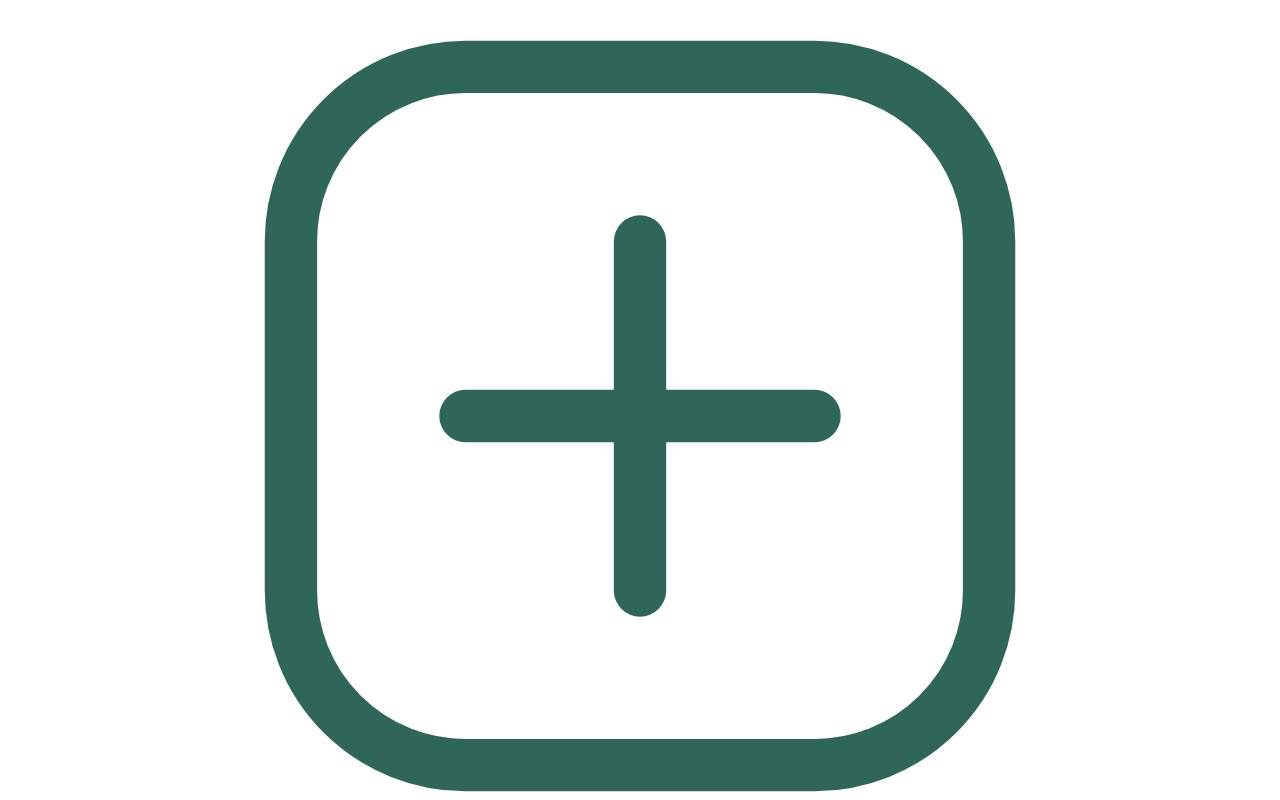
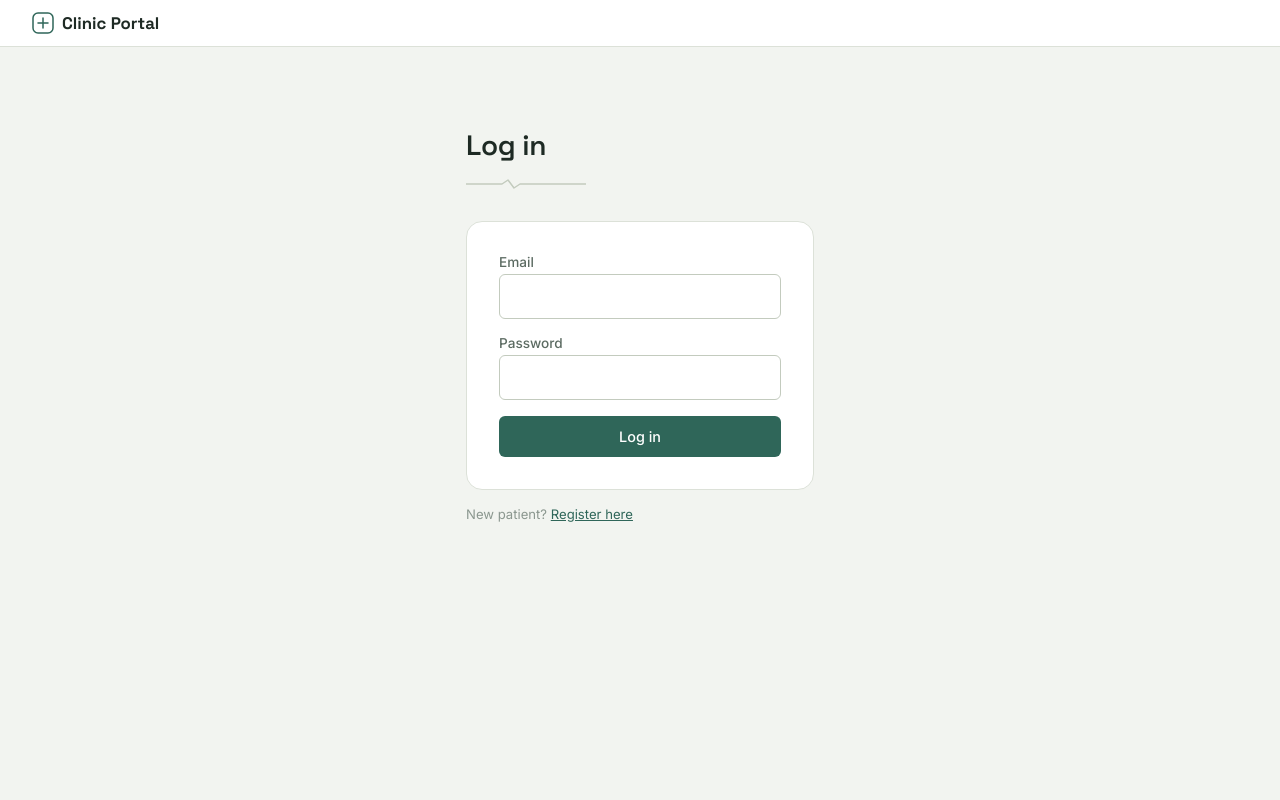
Before and after one commit to xClaudiaArias/intake, a React (Vite) app in the folder frontend/: page /login in a window 1280 px wide. Shown: the top 800 px of the page. Built offline with nearby package versions, Linux system fonts and the light colour scheme.

Commit message:
update css

```diff
--- a/frontend/src/App.css
+++ b/frontend/src/App.css
@@ -39,67 +39,351 @@
 
 * { box-sizing: border-box; }
 
-
 body {
-    font-family: system-ui, sans-serif;
-    max-width: 800px;
-    margin: 2rem auto;
-    padding: 0 1rem;
-    color: #1a1a1a;
+    font-family: var(--font-body);
+    background: var(--bg);
+    color: var(--ink);
+    margin: 0;
+    -webkit-font-smoothing: antialiased;
 }
 
+#root {
+    min-height: 100vh;
+}
+
+h1, h2, h3 {
+    font-family: var(--font-display);
+    font-weight: 600;
+    letter-spacing: -0.01em;
+    color: var(--ink);
+    margin: 0 0 var(--space-4);
+}
+
+h1 { font-size: 1.75rem; }
+h2 { font-size: 1.25rem; }
+
+a { color: var(--primary); }
+
+/*  Layout shell (header + nav + content) */
+
+.app-shell {
+    min-height: 100vh;
+    display: flex;
+    flex-direction: column;
+}
+
+.app-header {
+    display: flex;
+    align-items: center;
+    justify-content: space-between;
+    padding: var(--space-3) var(--space-6);
+    background: var(--surface);
+    border-bottom: 1px solid var(--border);
+}
+
+.app-header__brand {
+    display: flex;
+    align-items: center;
+    gap: var(--space-2);
+    font-family: var(--font-display);
+    font-weight: 700;
+    font-size: 1.05rem;
+    color: var(--ink);
+    text-decoration: none;
+}
+
+.app-header__mark {
+    width: 22px;
+    height: 22px;
+    flex-shrink: 0;
+}
+
+.app-header__nav {
+    display: flex;
+    align-items: center;
+    gap: var(--space-5);
+}
+
+.app-header__nav a {
+    font-size: 0.9rem;
+    font-weight: 500;
+    color: var(--ink-muted);
+    text-decoration: none;
+    padding: var(--space-1) 0;
+    border-bottom: 2px solid transparent;
+}
+
+.app-header__nav a:hover,
+.app-header__nav a.active {
+    color: var(--ink);
+    border-bottom-color: var(--primary);
+}
+
+.app-header__user {
+    display: flex;
+    align-items: center;
+    gap: var(--space-4);
+}
+
+.app-header__email {
+    font-family: var(--font-mono);
+    font-size: 0.78rem;
+    color: var(--ink-faint);
+}
+
+.btn-logout {
+    background: transparent;
+    color: var(--ink-muted);
+    border: 1px solid var(--border-strong);
+    padding: var(--space-2) var(--space-3);
+    border-radius: var(--radius-sm);
+    font-size: 0.85rem;
+    font-weight: 500;
+}
+
+.btn-logout:hover {
+    background: var(--surface-sunken);
+    color: var(--ink);
+}
+
+.app-main {
+    flex: 1;
+    max-width: 880px;
+    width: 100%;
+    margin: 0 auto;
+    padding: var(--space-6);
+}
+
+
+.page-header {
+    margin-bottom: var(--space-6);
+}
+
+.page-header svg {
+    display: block;
+    margin-top: var(--space-2);
+}
+
+/*  Cards & surfaces */
+.card {
+    background: var(--surface);
+    border: 1px solid var(--border);
+    border-radius: var(--radius-lg);
+    padding: var(--space-5);
+}
+
+.card + .card {
+    margin-top: var(--space-4);
+}
+
+/* Forms */
 form {
     display: flex;
     flex-direction: column;
-    gap: 0.75rem;
-    max-width: 400px;
+    gap: var(--space-4);
+    max-width: 420px;
 }
 
 label {
     display: flex;
     flex-direction: column;
-    gap: 0.25rem;
-    font-size: 0.9rem;
+    gap: var(--space-1);
+    font-size: 0.85rem;
+    font-weight: 500;
+    color: var(--ink-muted);
 }
 
 input, textarea {
-    padding: 0.5rem;
-    border: 1px solid #ccc;
-    border-radius: 4px;
-    font: inherit;
+    font-family: var(--font-body);
+    padding: var(--space-3);
+    border: 1px solid var(--border-strong);
+    border-radius: var(--radius-sm);
+    font-size: 0.95rem;
+    color: var(--ink);
+    background: var(--surface);
 }
 
+input:focus, textarea:focus, button:focus-visible {
+    outline: none;
+    border-color: var(--primary);
+    box-shadow: var(--focus-ring);
+}
+
+input:disabled, textarea:disabled {
+    background: var(--surface-sunken);
+    color: var(--ink-faint);
+}
+
+textarea { min-height: 80px; resize: vertical; }
+
+/* Buttons */
 button {
-    padding: 0.5rem 1rem;
+    font-family: var(--font-body);
+    padding: var(--space-3) var(--space-4);
     border: none;
-    border-radius: 4px;
-    background: #2563eb;
+    border-radius: var(--radius-sm);
+    background: var(--primary);
     color: white;
     cursor: pointer;
-    font: inherit;
+    font-size: 0.9rem;
+    font-weight: 500;
+    transition: background 0.15s ease;
 }
 
+button:hover { background: var(--primary-hover); }
+
 button:disabled {
-    background: #93c5fd;
+    background: var(--border-strong);
+    color: var(--ink-faint);
     cursor: not-allowed;
 }
+
+button[type="button"]:not(.btn-logout) {
+    background: transparent;
+    color: var(--primary);
+    border: 1px solid var(--primary);
+}
+
+button[type="button"]:not(.btn-logout):hover {
+    background: var(--primary-tint);
+}
+
+/*  Status badges - styled like chart / folder tabs */
+
+.badge {
+    display: inline-flex;
+    align-items: center;
+    font-family: var(--font-mono);
+    font-size: 0.7rem;
+    font-weight: 500;
+    letter-spacing: 0.04em;
+    text-transform: uppercase;
+    padding: var(--space-1) var(--space-2);
+    border-radius: 4px;
+    line-height: 1.6;
+}
+
+.badge--draft, .badge--not-started { background: var(--surface-sunken); color: var(--ink-muted); }
+.badge--submitted, .badge--booked { background: var(--primary-tint); color: var(--primary); }
+.badge--approved, .badge--completed { background: var(--primary-tint); color: var(--primary-hover); }
+.badge--pending { background: var(--amber-tint); color: var(--amber); }
+.badge--cancelled { background: var(--rose-tint); color: var(--rose); }
+
+/* Tables (staff dashboard) */
 
 table {
     width: 100%;
     border-collapse: collapse;
-    margin-top: 1rem;
+    margin-top: var(--space-2);
 }
 
-th, td {
+th {
     text-align: left;
-    padding: 0.5rem;
-    border-bottom: 1px solid #eee;
+    font-size: 0.72rem;
+    font-weight: 600;
+    letter-spacing: 0.04em;
+    text-transform: uppercase;
+    color: var(--ink-faint);
+    padding: var(--space-2) var(--space-3);
+    border-bottom: 1px solid var(--border-strong);
+}
+
+td {
+    padding: var(--space-3);
+    border-bottom: 1px solid var(--border);
+    font-size: 0.9rem;
+}
+
+tr:last-child td { border-bottom: none; }
+
+td:has(button) button {
+    padding: var(--space-1) var(--space-3);
+    font-size: 0.8rem;
+}
+
+/* Slot list (booking page) */
+
+.slot-list {
+    list-style: none;
+    padding: 0;
+    margin: var(--space-4) 0 0;
+    display: flex;
+    flex-direction: column;
+    gap: var(--space-2);
+}
+
+.slot-list li {
+    display: flex;
+    align-items: center;
+    justify-content: space-between;
+    padding: var(--space-3) var(--space-4);
+    background: var(--surface);
+    border: 1px solid var(--border);
+    border-radius: var(--radius-md);
+    font-family: var(--font-mono);
+    font-size: 0.85rem;
+}
+
+.slot-list li button {
+    font-family: var(--font-body);
+}
+
+/* Appointment list (patient dashboard) */
+.appt-list {
+    list-style: none;
+    padding: 0;
+    margin: 0;
+    display: flex;
+    flex-direction: column;
+    gap: var(--space-3);
+}
+
+.appt-list li {
+    padding: var(--space-4);
+    background: var(--surface);
+    border: 1px solid var(--border);
+    border-radius: var(--radius-md);
+    display: flex;
+    align-items: center;
+    justify-content: space-between;
+    gap: var(--space-3);
+}
+
+.appt-list time {
+    font-family: var(--font-mono);
+    font-size: 0.85rem;
+    color: var(--ink-muted);
+}
+
+
+.auth-page {
+    max-width: 380px;
+    margin: var(--space-7) auto;
+    padding: 0 var(--space-4);
+}
+
+.auth-page .card { padding: var(--space-6); }
+
+nav.page-nav {
+    display: flex;
+    gap: var(--space-4);
+    margin-bottom: var(--space-5);
+}
+
+nav.page-nav a {
+    font-size: 0.85rem;
+    font-weight: 500;
+    text-decoration: none;
+    color: var(--primary);
 }
 
 .error {
-    color: #b91c1c;
+    color: var(--rose);
+    font-size: 0.85rem;
+    margin: 0;
 }
 
-nav {
-    margin: 1rem 0;
+.hint {
+    color: var(--ink-faint);
+    font-size: 0.82rem;
 }
```
